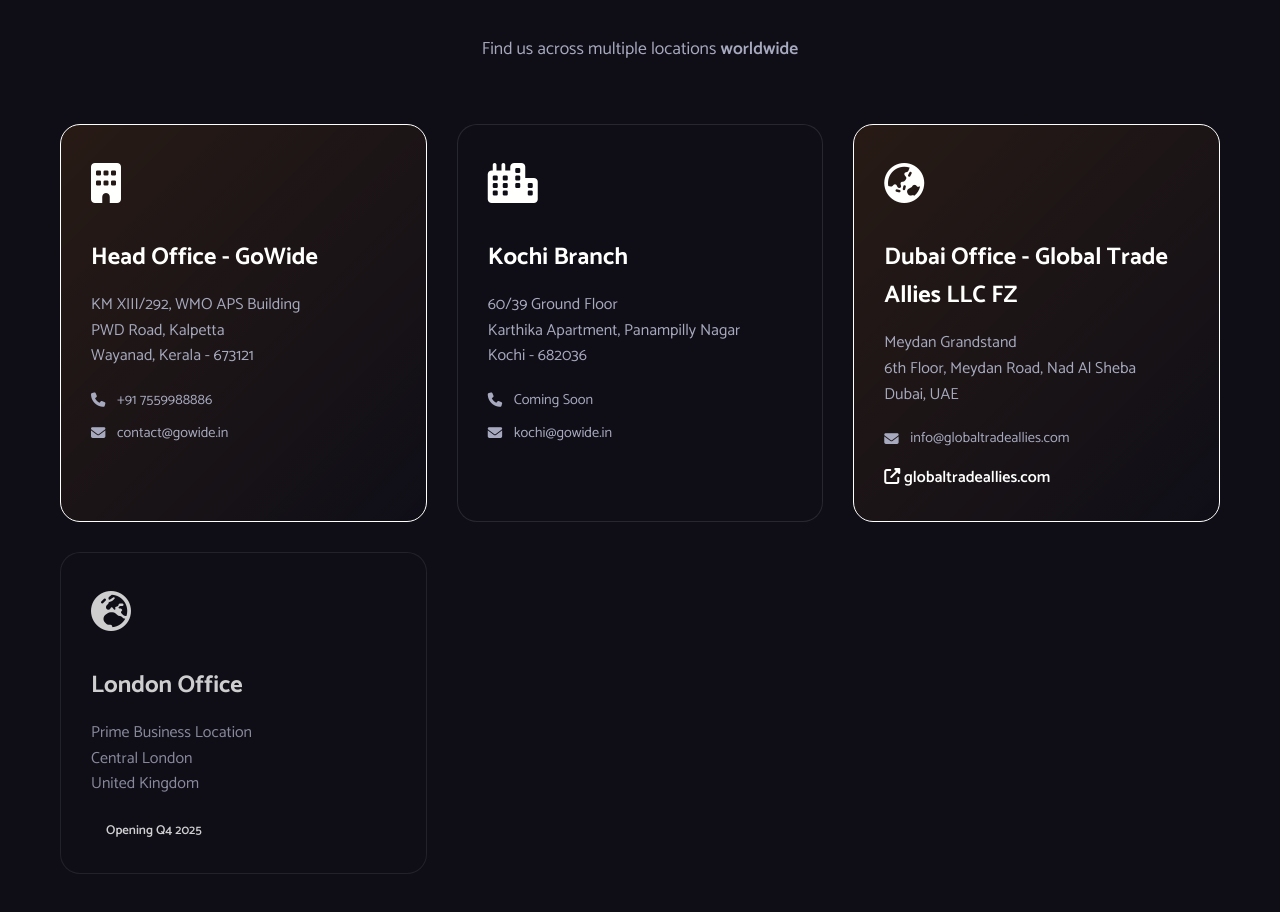
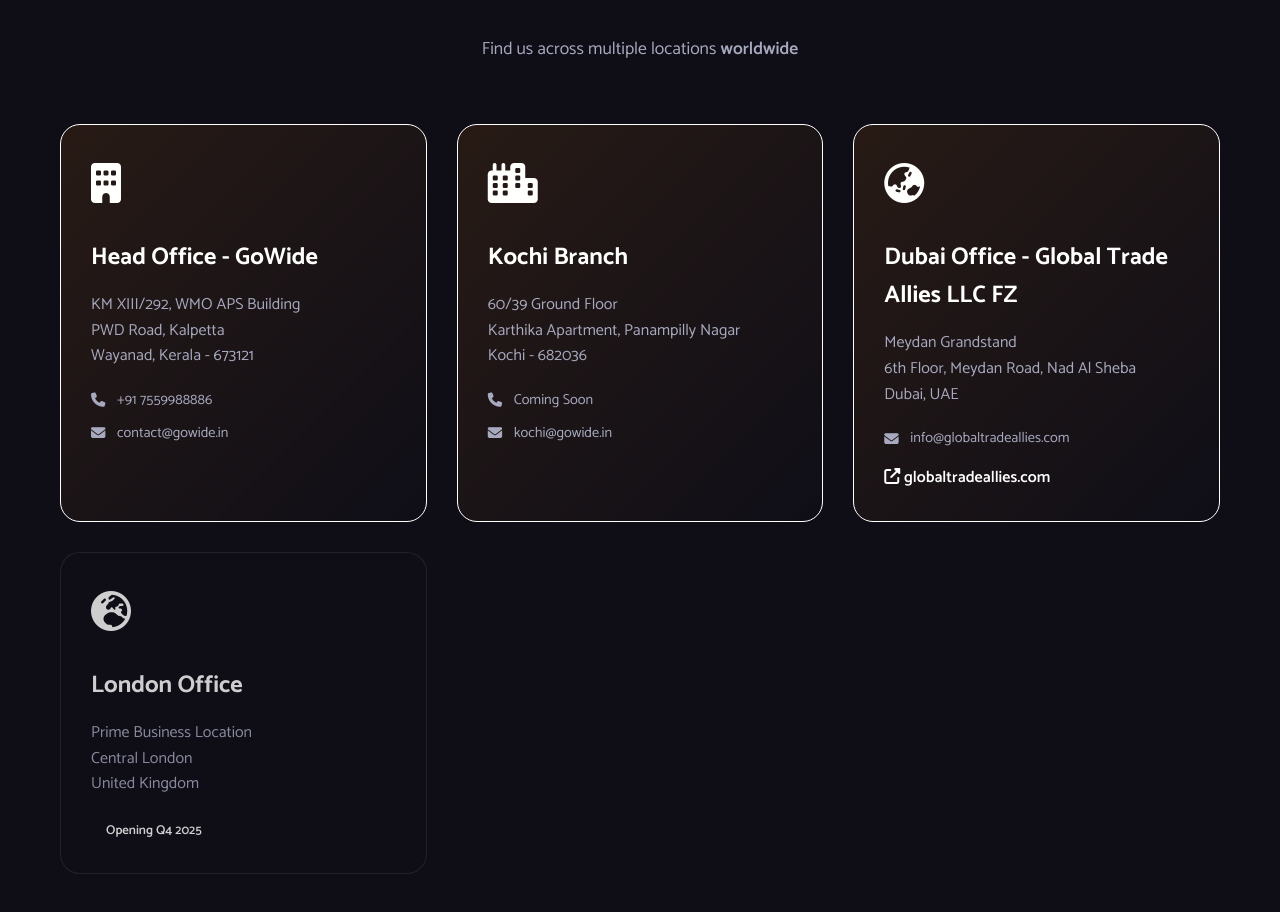
Before and after one commit to gowidebs/gowide-website, a React (Create React App) app: page /contact in a window 1280 px wide. Shown: the part 980-1892 px from the top of the page. Built offline with nearby package versions, Linux system fonts and the light colour scheme.

Commit message:
Update Kochi Branch to active status

```diff
--- a/src/pages/Contact.js
+++ b/src/pages/Contact.js
@@ -757,7 +757,7 @@ const Contact = () => {
               </div>
             </LocationCard>
 
-            <LocationCard>
+            <LocationCard className="active">
               <div className="location-icon">
                 <i className="fas fa-city"></i>
               </div>
```
